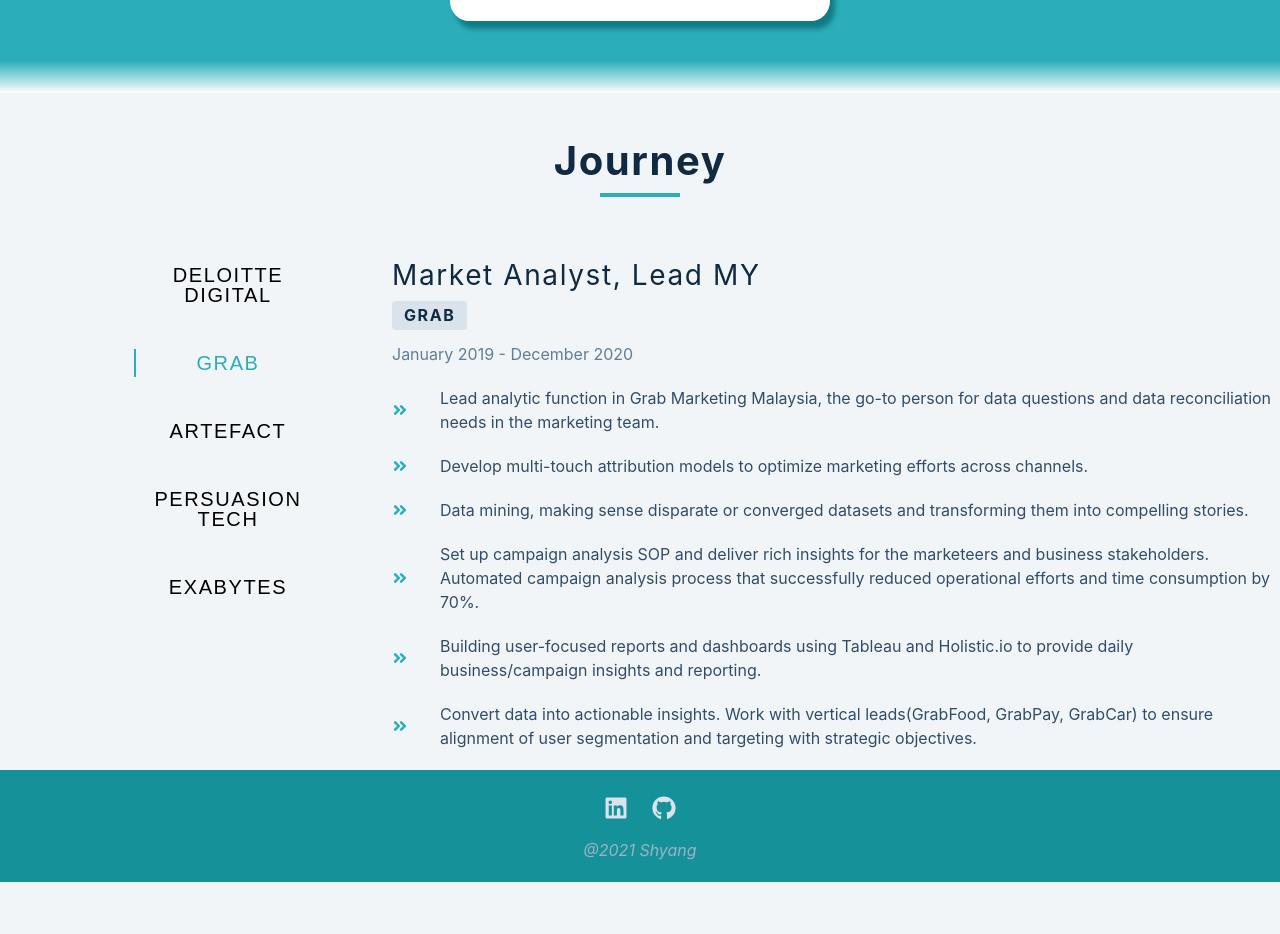
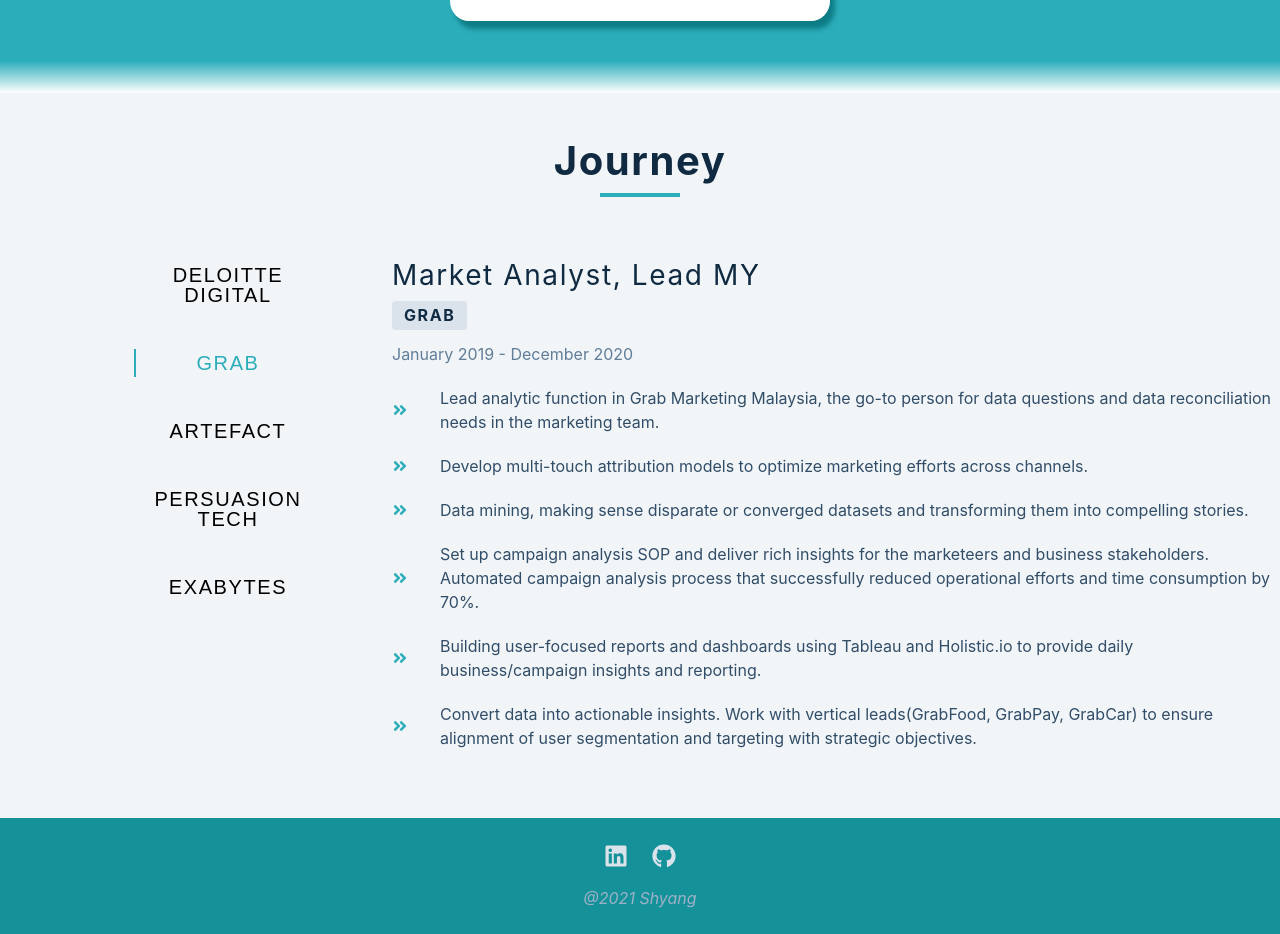
Before and after one commit to cshyang/personal-cv1, a React (Create React App) app: page / in a window 1280 px wide. Shown: the part 2054-2988 px from the top of the page. Before the commit the page ends 2936 px from the top, so only its background shows below. Built offline with nearby package versions, Linux system fonts and the light colour scheme.

Commit message:
fix footer

```diff
--- a/package.json
+++ b/package.json
@@ -1,5 +1,6 @@
 {
   "name": "personal-cv",
+  "homepage": "http://cshyang.github.io/cv1",
   "version": "0.1.0",
   "private": true,
   "dependencies": {
@@ -16,7 +17,9 @@
     "start": "react-scripts start",
     "build": "react-scripts build",
     "test": "react-scripts test",
-    "eject": "react-scripts eject"
+    "eject": "react-scripts eject",
+    "predeploy": "npm run build",
+    "deploy": "gh-pages -d build"
   },
   "eslintConfig": {
     "extends": [
--- a/src/App.css
+++ b/src/App.css
@@ -200,8 +200,6 @@
 ===============
 */
 .footer {
-  position: absolute;
-  bottom: 0;
   width: 100%;
   height: auto;
   margin: auto;
@@ -231,5 +229,6 @@
   font-weight: light;
   font-style: italic;
   text-align: center;
-  margin-top: 0.5rem;
+  margin: 0.5rem 0 0 0;
+  padding-bottom: 1.5rem;
 }
--- a/src/Jobs.css
+++ b/src/Jobs.css
@@ -6,7 +6,7 @@
 
 .job-section {
   width: 80vw;
-  margin: 3rem auto 4rem auto;
+  margin: 3rem auto 0 auto;
   padding-bottom: 3rem;
 }
 
```
